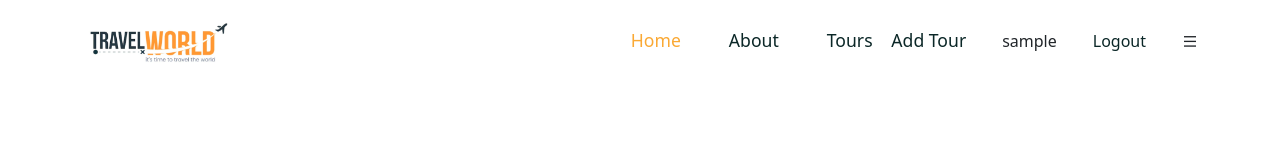
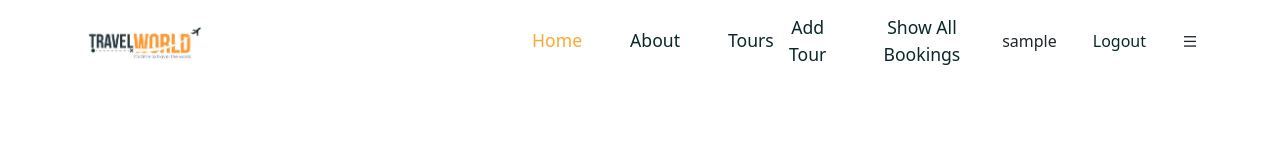
Before and after one commit to 6yJlka/travel-agency, a React (Create React App) app in the folder TourAgency/tour-management/frontend/: page /home in a window 1280 px wide. Shown: the top 160 px of the page. Built offline with nearby package versions, Linux system fonts and the light colour scheme; no server answers; sample sign-in values are in the browser's storage; a web font is replaced by a local one.

Commit message:
Add Bookings template

```diff
--- a/TourAgency/tour-management/frontend/src/components/Header/Header.jsx
+++ b/TourAgency/tour-management/frontend/src/components/Header/Header.jsx
@@ -72,10 +72,14 @@ const Header = ({ isAuthenticated, onLogout, username, isAdmin }) => {
                             {isAuthenticated ? (
                                 <>
                                     {isAdmin && ( // !!!  Если isAdmin === true
+                                        <>
                                         <Button className="btn secondary__btn">
                                             <Link to="/add-tour">Add Tour</Link>
-
                                         </Button>
+                                            <Button className="btn secondary__btn">
+                                                <Link to="/show-books">Show All Bookings</Link>
+                                            </Button>
+                                        </>
                                     )}
 
                                     <>{username}</>
--- /dev/null
+++ b/TourAgency/tour-management/frontend/src/pages/Bookings.jsx
@@ -0,0 +1,7 @@
+
+const Bookings = () => {
+    return (
+        <></>
+    );
+};
+export default Bookings;
--- a/TourAgency/tour-management/frontend/src/router/Router.js
+++ b/TourAgency/tour-management/frontend/src/router/Router.js
@@ -11,7 +11,7 @@ import ThankYou from "../pages/ThankYou"
 import AddTour from './../pages/AddTour'
 import ThankYouSub from "../pages/ThankYouSub";
 import About from "../pages/About";
-
+import Bookings from "../pages/Bookings";
 const Routers = ({ isAuthenticated, setIsAuthenticated }) => {// Принимаем prop isAuthenticated
     return (
         <Routes>
@@ -26,6 +26,7 @@ const Routers = ({ isAuthenticated, setIsAuthenticated }) => {// Принима
             <Route path="/tours/search" element={<SearchResultList />} />
             <Route path="/add-tour" element={<AddTour />} />
             <Route path="/about" element={<About />} />
+            <Route path="/show-books" element={<Bookings />} />
             {/* Защищенные маршруты */}
             {/* <Route path="/protected-route" element={isAuthenticated ? <ProtectedRoute /> : <Navigate to="/login" />} /> */}
         </Routes>
```
Also changed, not shown: 2 other files (tests, documents, lock files or other folders).
